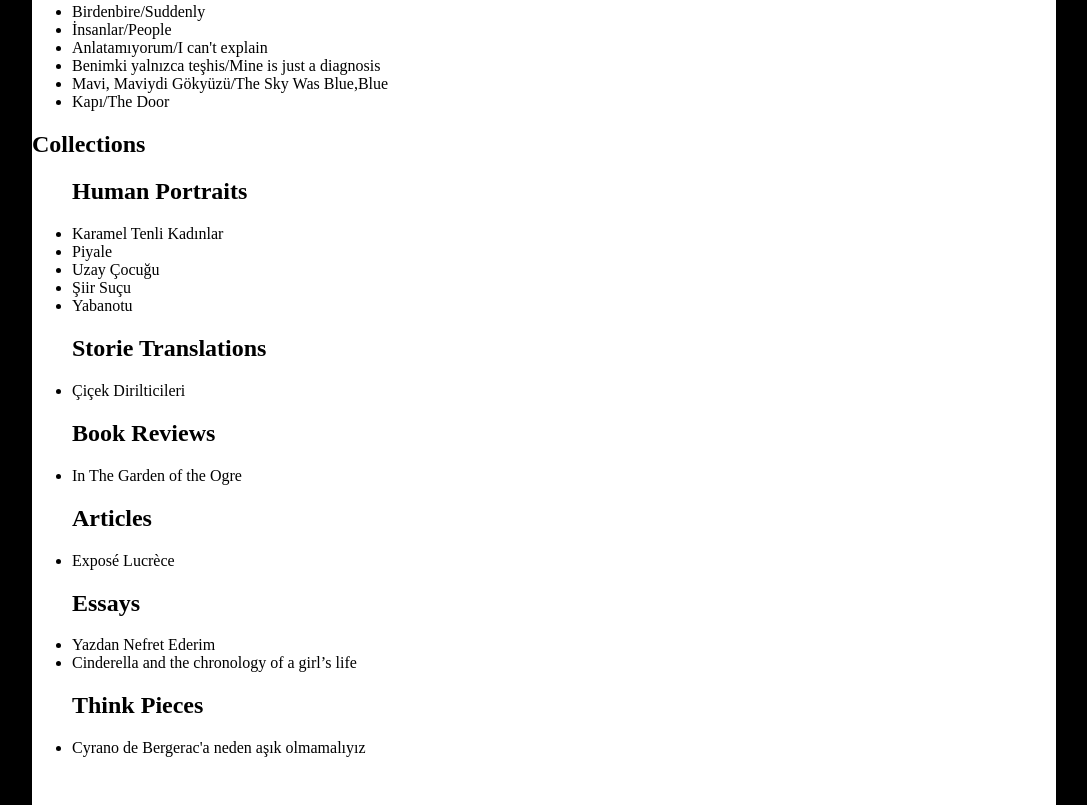
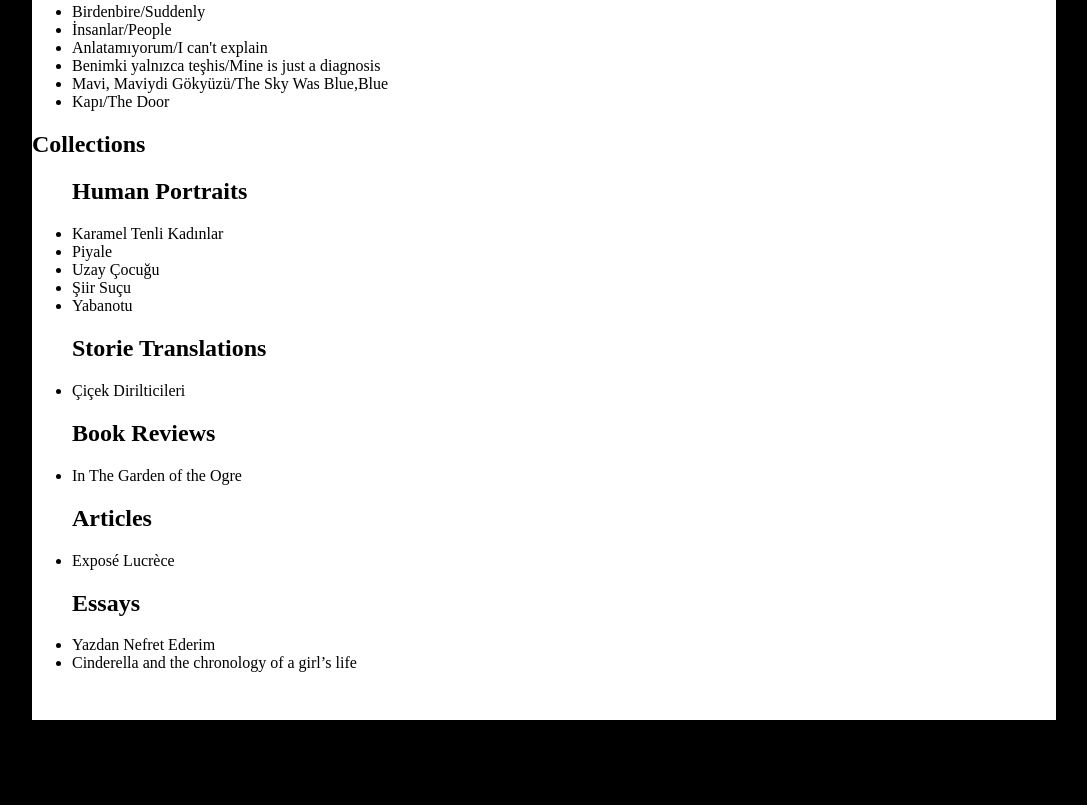
Before and after one commit to entjellybean/the-chaos-art, a plain HTML site: page catalog.html in a window 1280 px wide. Shown: the part 1454-2259 px from the top of the page, without its empty margins (96-1183 px from the left). After the commit the page ends 2174 px from the top, so only its background shows below. Drawn offline with Linux system fonts and the light colour scheme.

Commit message:
second commit

```diff
--- a/catalog.html
+++ b/catalog.html
@@ -142,10 +142,7 @@
                     <li><a href="yazdan-nefret.html">Yazdan Nefret Ederim</a></li>
                     <li><a href="cindrella.html">Cinderella and the chronology of a girl’s life  </a></li>
                    </ul>
-                   <ul id="think-piece">
-                    <h2>Think Pieces</h2>
-                    <li><a href="cyrano.html">Cyrano de Bergerac'a neden aşık olmamalıyız</a></li>
-                   </ul>
+
     </main>
 
 </body>
```
Also changed, not shown: basak.html (+0 -4 lines), index.html (+2 -2 lines), 1 other file.
